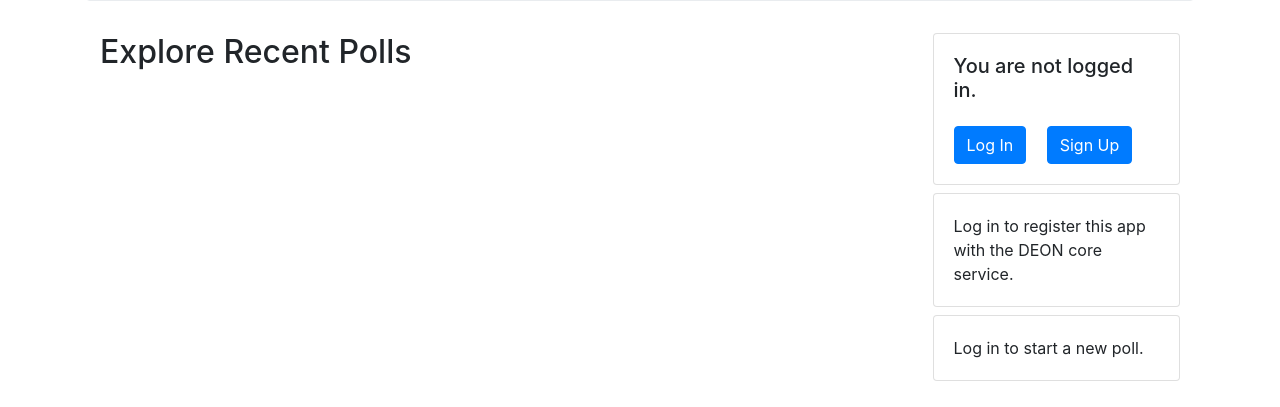
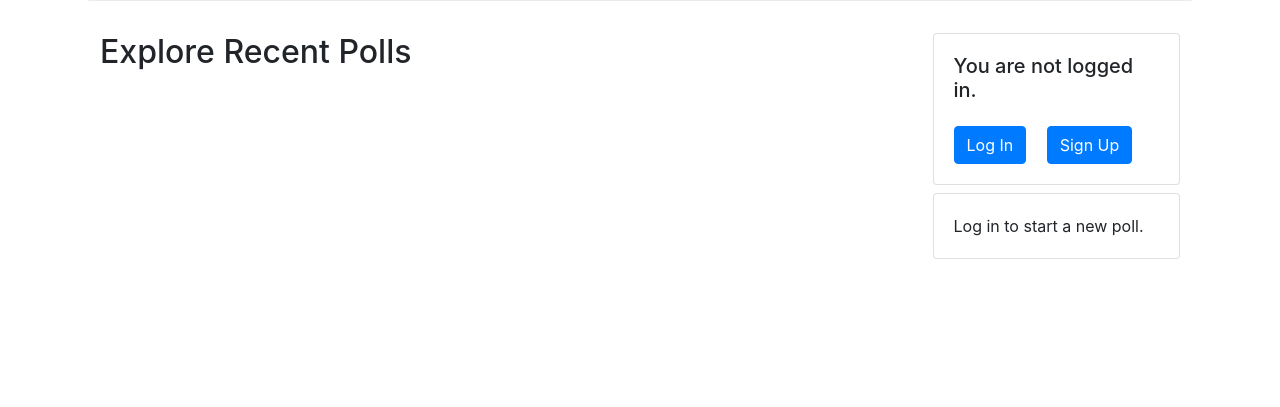
Before and after one commit to off-grid-block/vote-app, a Django app: page /users/ in a window 1280 px wide. Shown: the part 393-800 px from the top of the page. Run offline with Django 3.2, Linux system fonts and the light colour scheme; some libraries are stand-ins or nearby versions.

Commit message:
remove registration

```diff
--- a/deon_apps/settings.py
+++ b/deon_apps/settings.py
@@ -139,4 +139,4 @@ LOGOUT_REDIRECT_URL = 'home'
 
 # DEON Service API URL
 CORE_URL = 'http://localhost:8000/api/v1'
-API_URL = 'http://localhost:8001/api/v1'
+API_URL = 'http://localhost:8001/api/v1/vote-app'
--- a/templates/home.html
+++ b/templates/home.html
@@ -43,15 +43,7 @@
 					{% endif %}
 				</div>
 			</div>
-			<div class="card mb-2">
-				<div class="card-body">
-					{% if user.is_authenticated %}
-						<a href="{% url 'register' %}"> Register with core service</a>
-					{% else %}
-						Log in to register this app with the DEON core service.
-					{% endif %}
-				</div>
-			</div>
+
 			<div class="card">
 				<div class="card-body">
 					{% if user.is_authenticated %}
--- a/vote/urls.py
+++ b/vote/urls.py
@@ -4,7 +4,7 @@ from vote.views import (
     vote_detail_view,
     poll_create_view,
     poll_detail_view,
-    register_view,
+    # register_view,
     HomePageView,
 )
 
@@ -17,7 +17,7 @@ urlpatterns = [
 
     path('new', poll_create_view, name='poll_create'),
     path('<uuid:pollid>', poll_detail_view, name='poll_detail'),
-    path('register', register_view, name='register'),
+    # path('register', register_view, name='register'),
 
     path('', HomePageView.as_view(), name='homepage')
 
```
Also changed, not shown: vote/views.py (+16 -20 lines), db.sqlite3.
